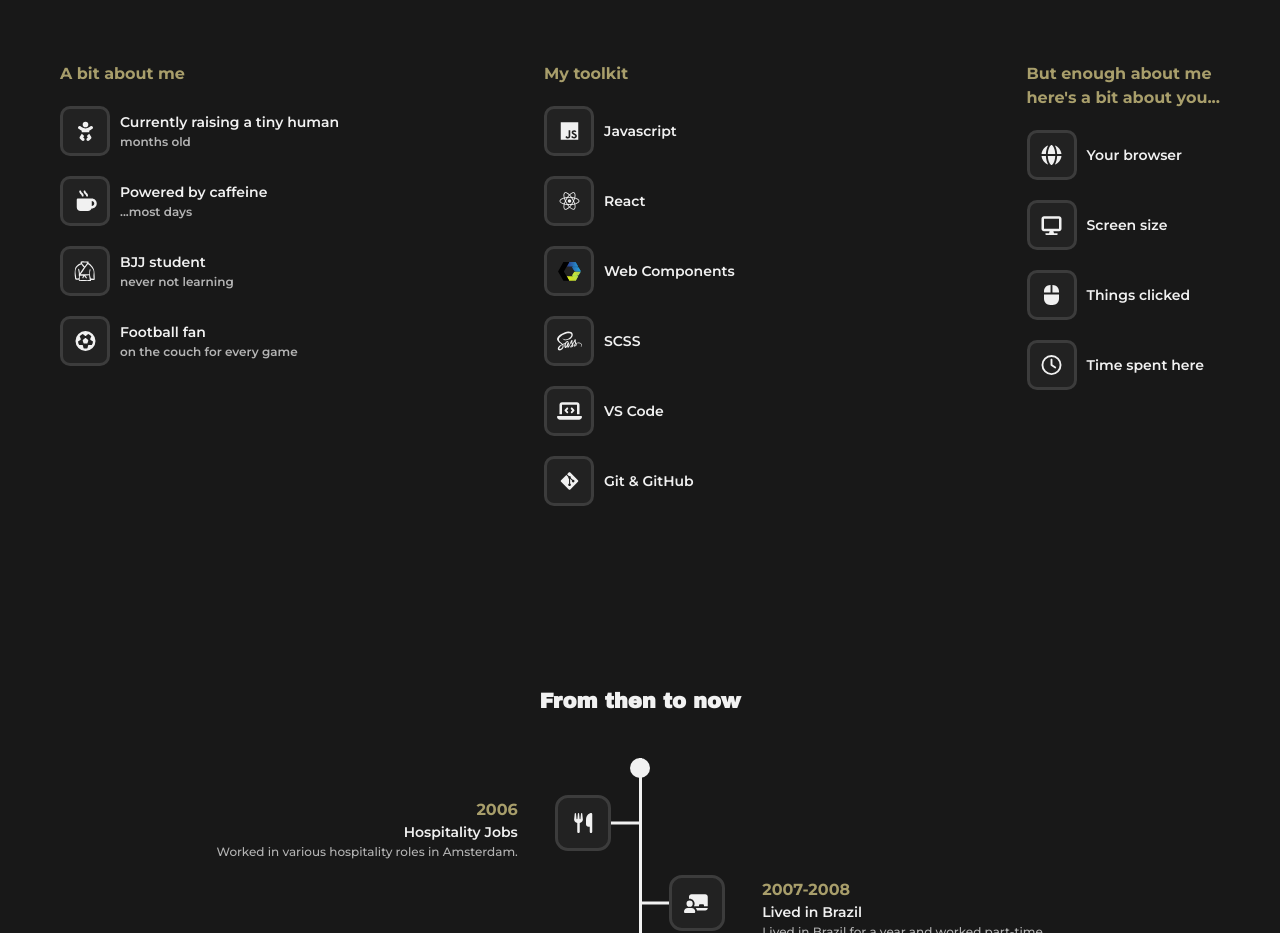
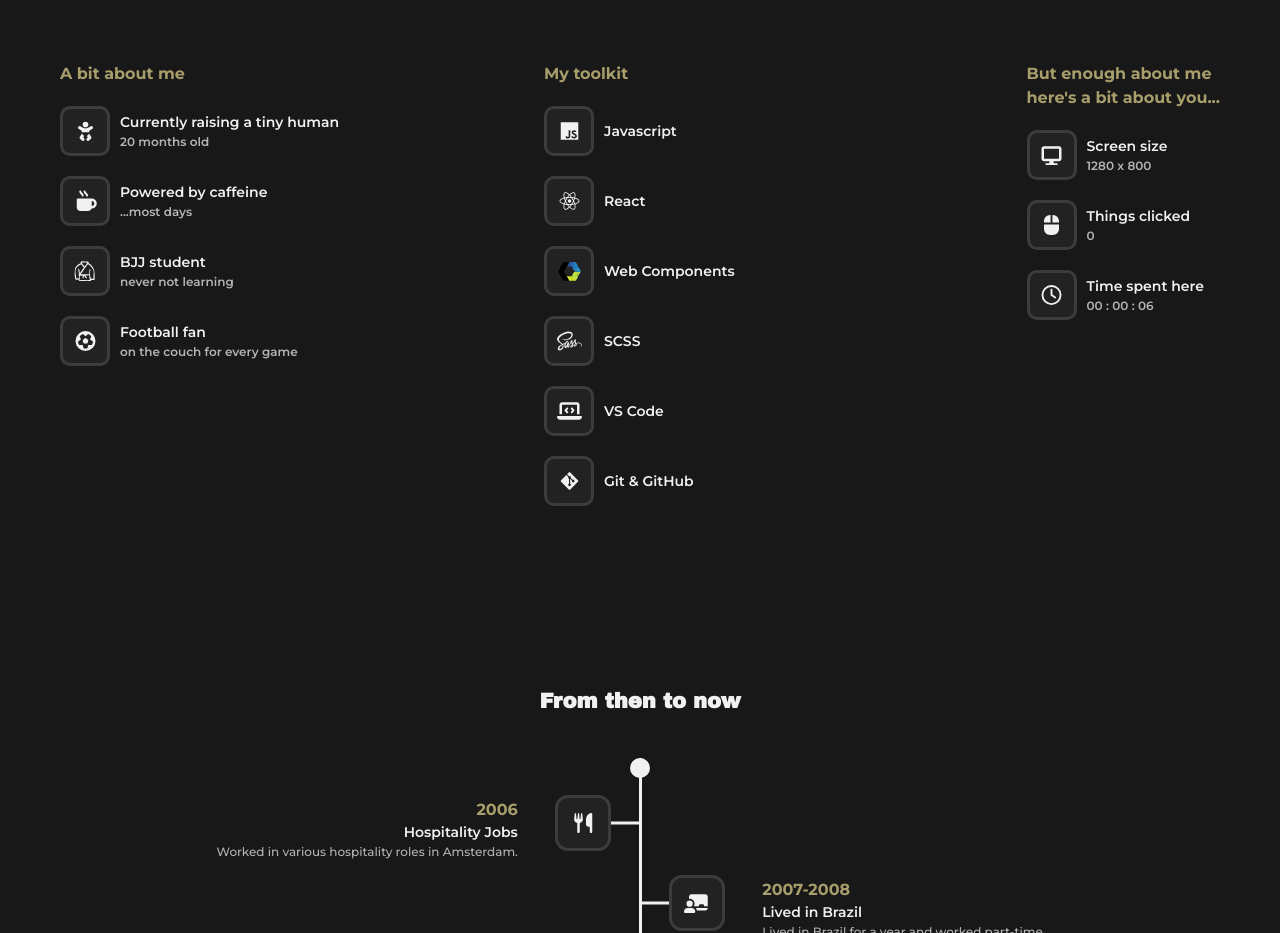
Before and after one commit to rafainsunza/portfolio, a React (Vite) app: page / in a window 1280 px wide. Shown: the part 2560-3493 px from the top of the page. Built offline with nearby package versions, Linux system fonts and the light colour scheme.

Commit message:
Add about you data

```diff
--- a/src/components/about/about.jsx
+++ b/src/components/about/about.jsx
@@ -13,7 +13,6 @@ import {
   faDumbbell,
   faFolderTree,
   faFutbol,
-  faGlobe,
   faLaptopCode,
   faMartiniGlassCitrus,
   faMugHot,
@@ -24,7 +23,7 @@ import {
 import { faGitAlt, faJs, faReact, faSass } from "@fortawesome/free-brands-svg-icons";
 
 import CustomIcon from "../custom-icon/custom-icon";
-import { useEffect, useState } from "react";
+import { useEffect, useRef, useState } from "react";
 import { faClock } from "@fortawesome/free-regular-svg-icons";
 
 const About = () => {
@@ -36,6 +35,11 @@ const About = () => {
     itemsA: [],
     itemsB: [],
   });
+
+  const [screenSize, setScreenSize] = useState("");
+  const [totalClicks, setTotalClicks] = useState(0);
+  const [sessionTime, setSessionTime] = useState(0);
+  const sessionStartRef = useRef(Date.now());
 
   const icons = {
     utensils: faUtensils,
@@ -58,10 +62,35 @@ const About = () => {
     editor: faLaptopCode,
     git: faGitAlt,
     vite: faBoltLightning,
-    browser: faGlobe,
     screen: faDisplay,
     mouse: faComputerMouse,
     clock: faClock,
+  };
+
+  const getBabyAge = () => {
+    const birth = new Date("2024-03-25");
+    const current = new Date();
+
+    let months = (current.getFullYear() - birth.getFullYear()) * 12;
+    months += current.getMonth() - birth.getMonth();
+
+    if (current.getDate() < birth.getDate()) {
+      months -= 1;
+    }
+
+    return months;
+  };
+
+  const formatSessionTime = (ms) => {
+    const totalSeconds = Math.floor(ms / 1000);
+    const hours = Math.floor(totalSeconds / 3600);
+    const minutes = Math.floor((totalSeconds % 3600) / 60);
+    const seconds = totalSeconds % 60;
+
+    return `${String(hours).padStart(2, "0")} : ${String(minutes).padStart(2, "0")} : ${String(seconds).padStart(
+      2,
+      "0"
+    )}`;
   };
 
   useEffect(() => {
@@ -82,13 +111,39 @@ const About = () => {
         itemsB: itemsB,
       });
     };
+    const updateSize = () => {
+      setScreenSize(`${window.innerWidth} x ${window.innerHeight}`);
+    };
 
     sortItems(window.innerWidth);
+    updateSize();
 
-    const handleResize = () => sortItems(window.innerWidth);
+    const handleResize = () => {
+      sortItems(window.innerWidth);
+      updateSize();
+    };
 
     window.addEventListener("resize", handleResize);
     return () => window.removeEventListener("resize", handleResize);
+  }, []);
+
+  useEffect(() => {
+    const handleDocumentClick = () => {
+      setTotalClicks((prev) => prev + 1);
+    };
+
+    document.addEventListener("click", handleDocumentClick);
+
+    return () => document.removeEventListener("click", handleDocumentClick);
+  }, []);
+
+  useEffect(() => {
+    const interval = setInterval(() => {
+      const elapsedMilliseconds = Date.now() - sessionStartRef.current;
+      setSessionTime(elapsedMilliseconds);
+    }, 1000);
+
+    return () => clearInterval(interval);
   }, []);
 
   return (
@@ -117,7 +172,19 @@ const About = () => {
                 </div>
                 <div className="about__card__label__value__wrapper">
                   <div className="about__card__label">{content.label}</div>
-                  {content.value && <div className="about__card__value">{content.value}</div>}
+                  {
+                    <div className="about__card__value">
+                      {content.id === "baby"
+                        ? `${getBabyAge()} ${content.value}`
+                        : content.id === "screen"
+                        ? screenSize
+                        : content.id === "mouse"
+                        ? totalClicks
+                        : content.id === "clock"
+                        ? formatSessionTime(sessionTime)
+                        : content.value}
+                    </div>
+                  }
                 </div>
               </div>
             ))}
--- a/src/data/translations/en.json
+++ b/src/data/translations/en.json
@@ -219,11 +219,6 @@
         "title": "But enough about me, here's a bit about you...",
         "content": [
           {
-            "id": "browser",
-            "label": "Your browser",
-            "icon": "browser"
-          },
-          {
             "id": "screen",
             "label": "Screen size",
             "icon": "screen"
--- a/src/data/translations/nl.json
+++ b/src/data/translations/nl.json
@@ -215,11 +215,6 @@
         "title": "But enough about me, here's a bit about you...",
         "content": [
           {
-            "id": "browser",
-            "label": "Your browser",
-            "icon": "browser"
-          },
-          {
             "id": "screen",
             "label": "Screen size",
             "icon": "screen"
```
